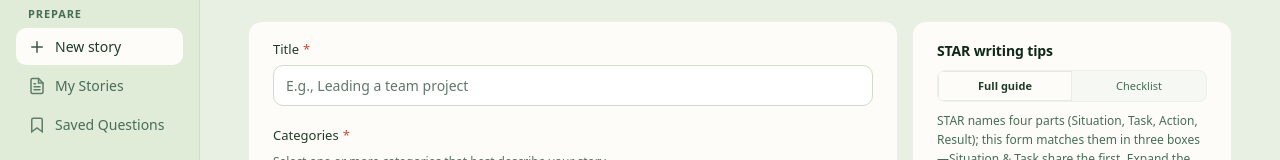
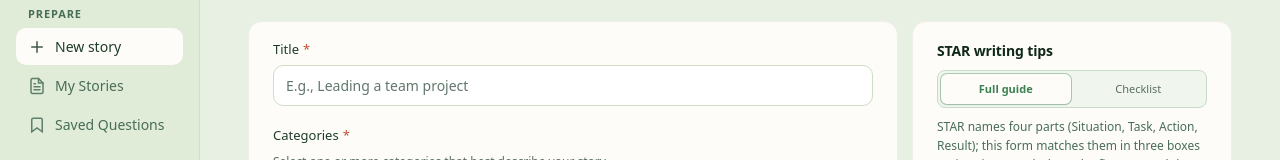
Before and after one commit to park-jenna/storybank, a Next.js app in the folder frontend/: page /stories/new in a window 1280 px wide. Shown: the part 140-300 px from the top of the page. Built offline with nearby package versions, Linux system fonts and the light colour scheme; no server answers.

Commit message:
style(components): enhance star guide style

```diff
--- a/frontend/src/app/components.css
+++ b/frontend/src/app/components.css
@@ -558,16 +558,18 @@ a.story-row.story-row--dashboard:hover {
 
 .star-guide__mode-inner {
   display: flex;
+  gap: 3px;
+  padding: 3px;
   border-radius: var(--radius-sm);
-  border: 0.5px solid var(--border-card);
-  overflow: hidden;
-  background: color-mix(in srgb, var(--bg-chip) 55%, var(--bg-card));
+  border: 0.5px solid var(--border-chip);
+  background: var(--bg-chip);
 }
 
 .star-guide__mode-option {
   flex: 1;
   margin: 0;
   min-width: 0;
+  border-radius: calc(var(--radius-sm) - 2px);
 }
 
 .star-guide__mode-label {
@@ -576,31 +578,31 @@ a.story-row.story-row--dashboard:hover {
   font-size: 11px;
   font-weight: 500;
   text-align: center;
-  color: var(--text-secondary);
+  color: var(--text-muted);
   cursor: pointer;
+  border-radius: inherit;
   transition:
     background var(--transition-fast),
-    color var(--transition-fast);
+    color var(--transition-fast),
+    box-shadow var(--transition-fast);
 }
 
 .star-guide__mode-option:hover .star-guide__mode-label {
-  color: var(--text-dark);
+  color: var(--text-secondary);
 }
 
 .star-guide__mode-option:has(:checked) .star-guide__mode-label {
   background: var(--bg-card);
-  color: var(--text-dark);
+  color: var(--green-primary);
   font-weight: 600;
-  box-shadow: inset 0 0 0 0.5px var(--border-chip);
+  box-shadow:
+    0 0 0 1px color-mix(in srgb, var(--green-primary) 38%, transparent),
+    0 1px 2px rgba(30, 60, 40, 0.1);
 }
 
 .star-guide__mode-option:focus-within .star-guide__mode-label {
   outline: 2px solid color-mix(in srgb, var(--green-dot) 55%, transparent);
   outline-offset: 1px;
-}
-
-.star-guide__mode-option + .star-guide__mode-option .star-guide__mode-label {
-  box-shadow: -0.5px 0 0 var(--border-card);
 }
 
 .star-guide__list--interactive {
```
